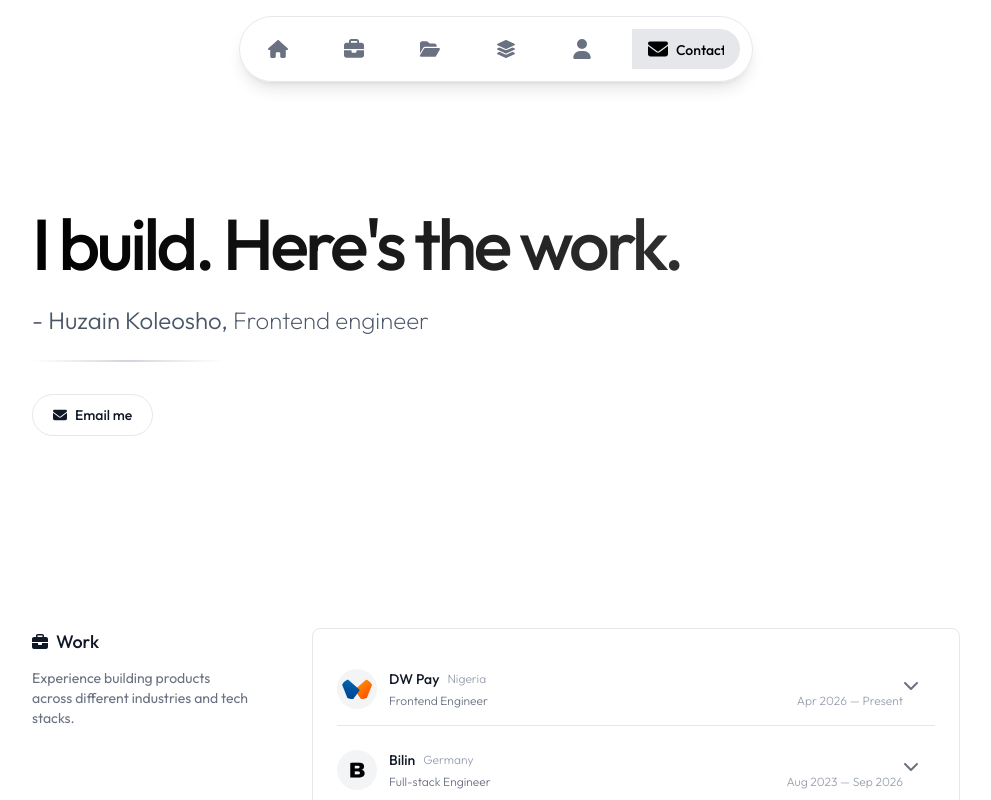
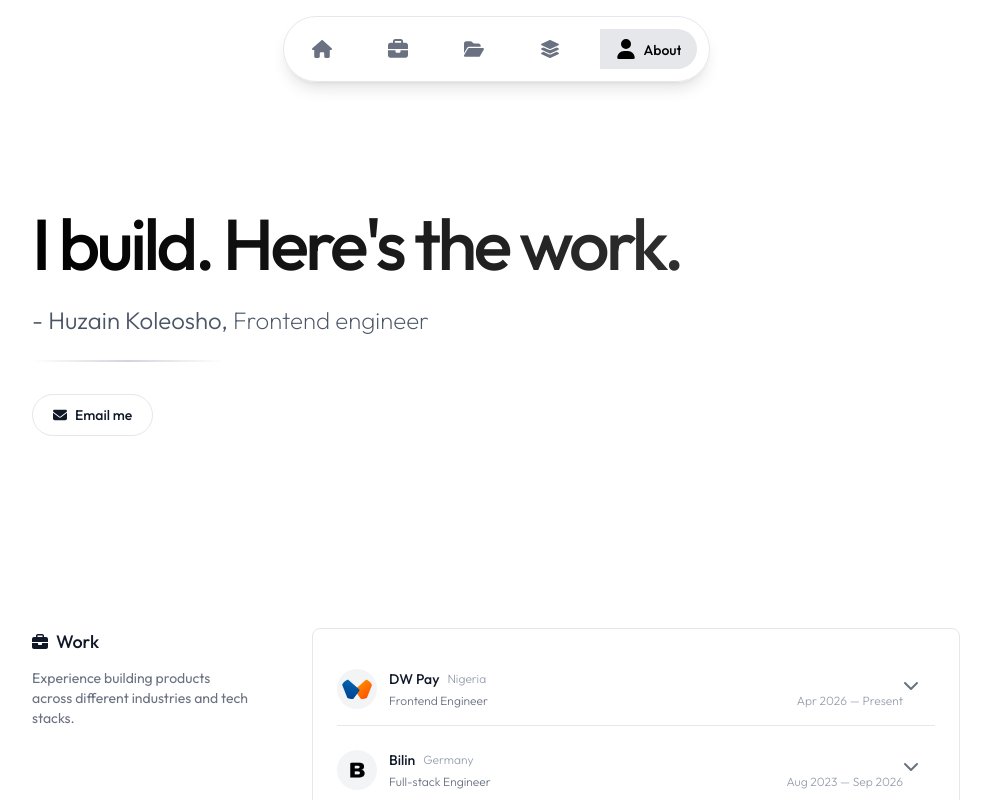
Before and after one commit to Uzayn/my-portfolio, a Next.js app: page / in a window 1280 px wide. Shown: the top 800 px of the page, without its empty margins (144-1135 px from the left). Built offline with nearby package versions, Linux system fonts and the light colour scheme.

Commit message:
chore(nav): drop the Contact item
Co-Authored-By: Claude Fable 5.1 <noreply@anthropic.com>

```diff
--- a/src/components/Navigation.tsx
+++ b/src/components/Navigation.tsx
@@ -8,7 +8,6 @@ import {
   FaFolderOpen,
   FaLayerGroup,
   FaUser,
-  FaEnvelope,
 } from "react-icons/fa6";
 
 interface NavItem {
@@ -42,11 +41,6 @@ const navItems: NavItem[] = [
     id: "about",
     icon: <FaUser size={20} />,
     label: "About",
-  },
-  {
-    id: "contact",
-    icon: <FaEnvelope size={20} />,
-    label: "Contact",
   },
 ];
 
```
